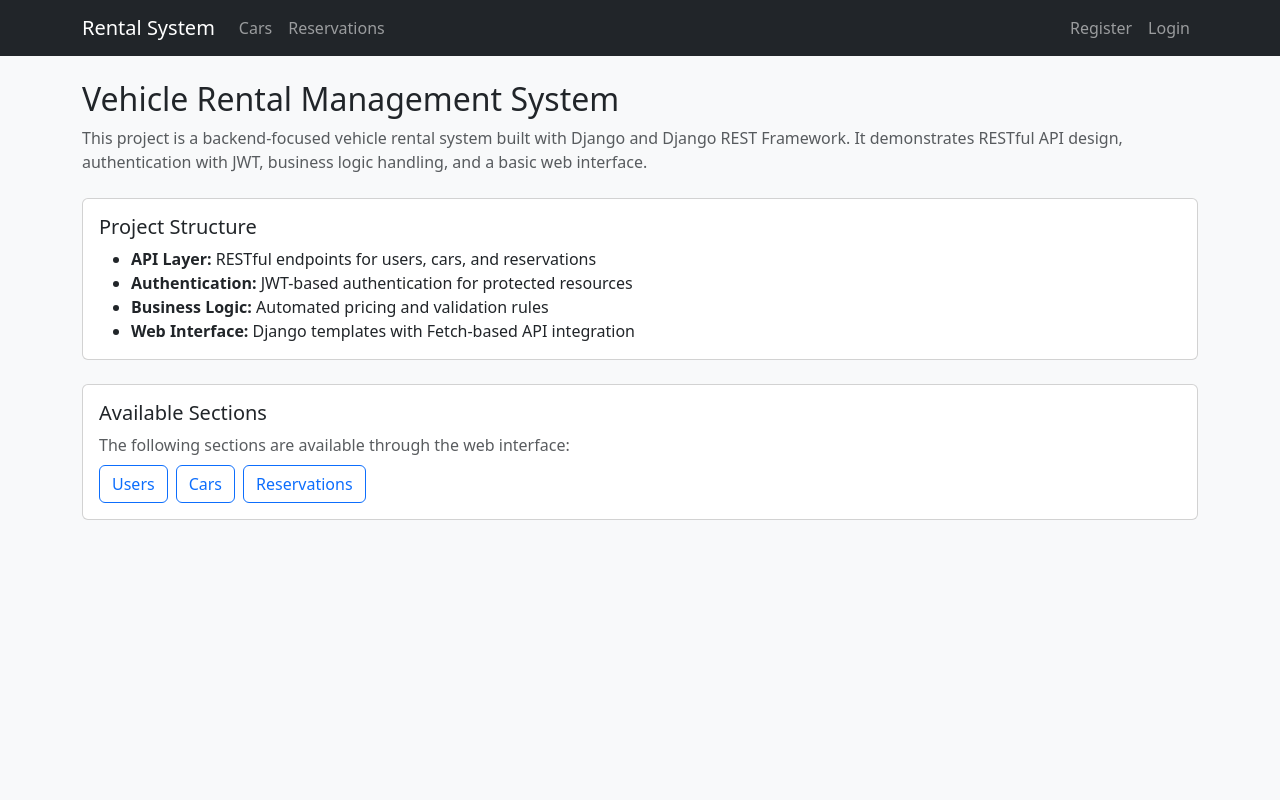
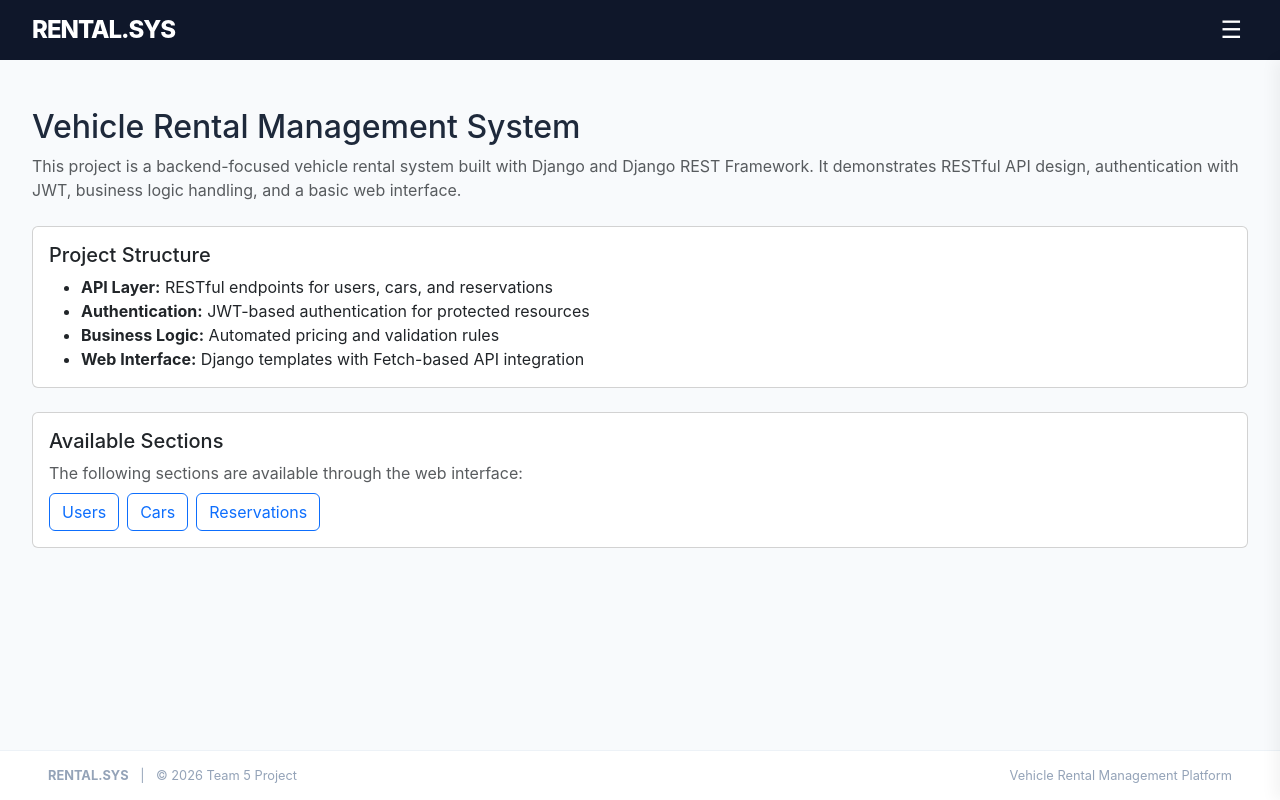
Before and after one commit to Bootcamp-IA-P6/Proyecto2_CRUD_Equipo5, a Django app: page / in a window 1280 px wide. Run offline with Django 5.2, Linux system fonts and the light colour scheme.

Commit message:
feat: implement toggleable right sidebar and centralized layout logic #70

```diff
--- /dev/null
+++ b/renting/static/renting/js/layout.js
@@ -0,0 +1,55 @@
+// renting/static/renting/js/layout.js
+
+function toggleSidebar() {
+    const sidebar = document.getElementById('main-sidebar');
+    sidebar.classList.toggle('active');
+}
+
+// renting/static/renting/js/layout.js
+
+async function updateSidebar() {
+    const container = document.getElementById('sidebar-auth-content');
+    if (!container) return;
+
+    if (Auth.isLoggedIn()) {
+        // 유저 정보 API 호출 (우리가 만든 /api/users/me/ 사용)
+        let userName = "User";
+        try {
+            const res = await fetchWithAuth('/api/users/me/');
+            const data = await res.json();
+            userName = data.first_name || "User";
+        } catch (e) { console.error("User info error", e); }
+
+        container.innerHTML = `
+            <h6 class="text-uppercase text-muted small mb-4 fw-bold">Welcome, ${userName}!</h6>
+            <ul class="sidebar-menu">
+                <li><a href="/">Explore Vehicles</a></li>
+                <li><a href="/reservations/">My Reservations</a></li>
+                <li><a href="/reservations/create/">Book a Vehicle</a></li>
+                <li><a href="#">My Info</a></li>
+                <hr>
+                <li><button onclick="logout()" class="text-danger">Logout</button></li>
+            </ul>
+        `;
+    } else {
+        container.innerHTML = `
+            <h6 class="text-uppercase text-muted small mb-4 fw-bold">Welcome, Guest</h6>
+            <p class="small text-muted">Sign in to book your next vehicle.</p>
+            <ul class="sidebar-menu">
+                <li><a href="/login/">Login</a></li>
+                <li><a href="/register/">Sign Up</a></li>
+            </ul>
+        `;
+    }
+}
+
+// 클릭 외부 시 사이드바 닫기 (추가하면 좋음)
+document.addEventListener('click', (e) => {
+    const sidebar = document.getElementById('main-sidebar');
+    const toggleBtn = document.querySelector('.nav-toggle-btn');
+    if (sidebar.classList.contains('active') && !sidebar.contains(e.target) && e.target !== toggleBtn) {
+        sidebar.classList.remove('active');
+    }
+});
+
+document.addEventListener('DOMContentLoaded', updateSidebar);
--- a/renting/templates/renting/base.html
+++ b/renting/templates/renting/base.html
@@ -1,3 +1,4 @@
+<!-- templates/renting/base.html -->
 {% load static %}
 <!DOCTYPE html>
 <html lang="en">
@@ -6,60 +7,42 @@
     <meta name="viewport" content="width=device-width, initial-scale=1.0">
     <title>Rental System</title>
     <link href="https://cdn.jsdelivr.net/npm/bootstrap@5.3.0/dist/css/bootstrap.min.css" rel="stylesheet">
+    <link rel="stylesheet" href="{% static 'renting/css/style.css' %}">
 </head>
-<body class="bg-light">
-    <nav class="navbar navbar-expand-lg navbar-dark bg-dark mb-4">
-        <div class="container">
-            <a class="navbar-brand" href="{% url 'home' %}">Rental System</a>
-            <div class="navbar-nav me-auto">
-                <a class="nav-link" href="{% url 'car_list' %}">Cars</a>
-                <a class="nav-link" href="{% url 'reservation_list' %}">Reservations</a>
-            </div>
-            <div class="navbar-nav" id="nav-auth-section"></div>
-        </div>
+<body>
+    <!-- Top Nav -->
+    <nav class="top-navbar d-flex justify-content-between">
+        <a href="/" class="brand-logo">RENTAL.SYS</a>
+        <!-- 우측 토글 버튼 -->
+        <button class="nav-toggle-btn" onclick="toggleSidebar()">☰</button>
     </nav>
 
-    <div class="container">
-        <!-- ⚠️ 전역 알림 영역 -->
-        <div id="global-alert-container"></div>
+    <!-- Main Content Area -->
+    <div class="main-wrapper">
+        <div id="global-alert-container" class="container mt-3"></div>
         {% block content %}{% endblock %}
     </div>
 
+    <!-- ⚠️ Slim & Professional Footer -->
+    <footer class="site-footer">
+        <div class="container-fluid px-5 d-flex justify-content-between align-items-center">
+            <div>
+                <strong>RENTAL.SYS</strong> <span class="mx-2">|</span> © 2026 Team 5 Project
+            </div>
+            <div class="d-none d-md-block">
+                Vehicle Rental Management Platform
+            </div>
+        </div>
+    </footer>
+
+    <!-- Sidebar 부분 수정 -->
+    <aside class="right-sidebar" id="main-sidebar">
+        <div id="sidebar-auth-content">
+            <!-- JS가 <ul> 리스트를 채웁니다 -->
+        </div>
+    </aside>
+
     <script src="{% static 'renting/js/auth.js' %}"></script>
-    <script>
-        // 전역 알림 함수
-        function showGlobalAlert(message, type = 'danger') {
-            const container = document.getElementById('global-alert-container');
-            container.innerHTML = `
-                <div class="alert alert-${type} alert-dismissible fade show" role="alert">
-                    ${message}
-                    <button type="button" class="btn-close" data-bs-dismiss="alert" aria-label="Close"></button>
-                </div>
-            `;
-        }
-
-        document.addEventListener('DOMContentLoaded', () => {
-            // 네비게이션 바 상태 업데이트
-            const section = document.getElementById('nav-auth-section');
-            if (Auth.isLoggedIn()) {
-                section.innerHTML = `
-                    <span class="nav-link text-light">User Mode</span>
-                    <button class="btn btn-outline-danger btn-sm ms-2" onclick="logout()">Logout</button>
-                `;
-            } else {
-                section.innerHTML = `
-                    <a class="nav-link" href="{% url 'register' %}">Register</a>
-                    <a class="nav-link" href="{% url 'login' %}">Login</a>
-                `;
-            }
-
-            // 보호된 페이지 가드
-            const path = window.location.pathname;
-            const isPublic = path === '/' || path.includes('/login/') || path.includes('/register/');
-            if (!Auth.isLoggedIn() && !isPublic) {
-                window.location.href = "/login/?reason=expired";
-            }
-        });
-    </script>
+    <script src="{% static 'renting/js/layout.js' %}"></script>
 </body>
 </html>
```
